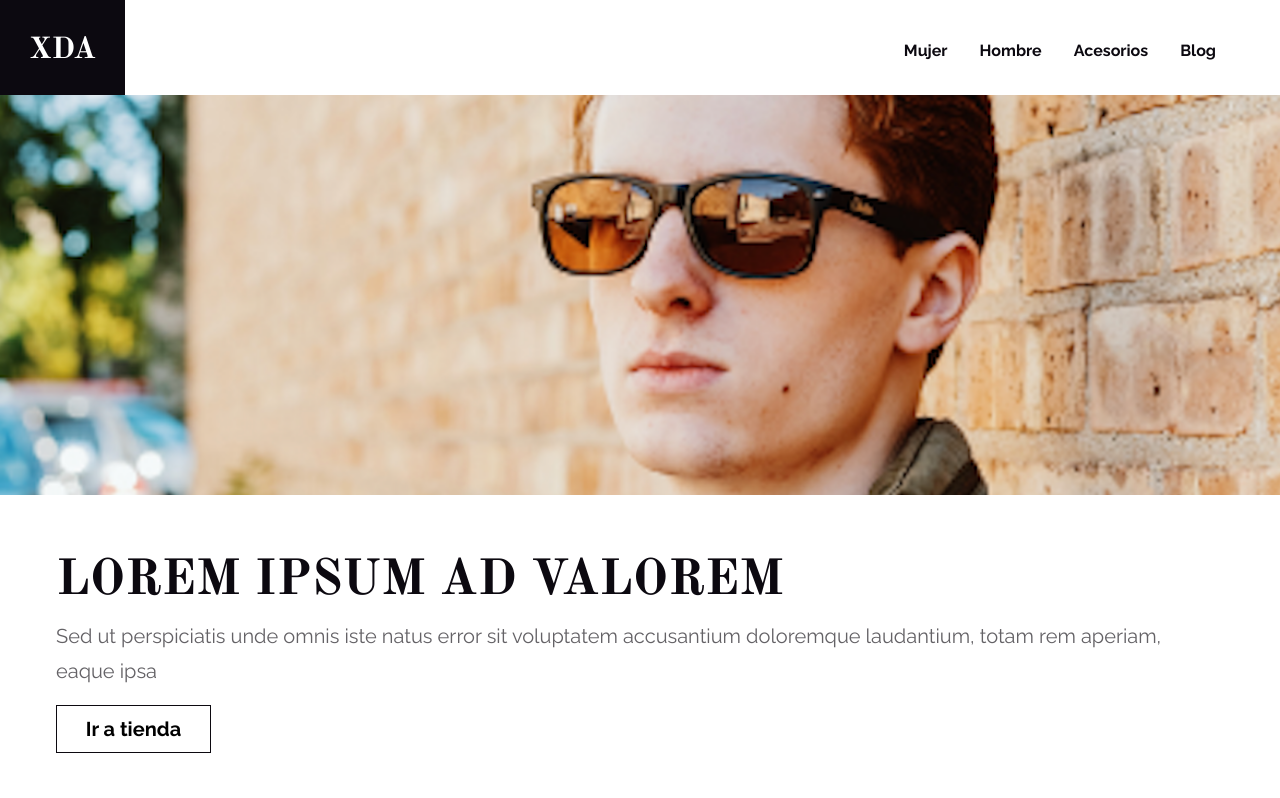
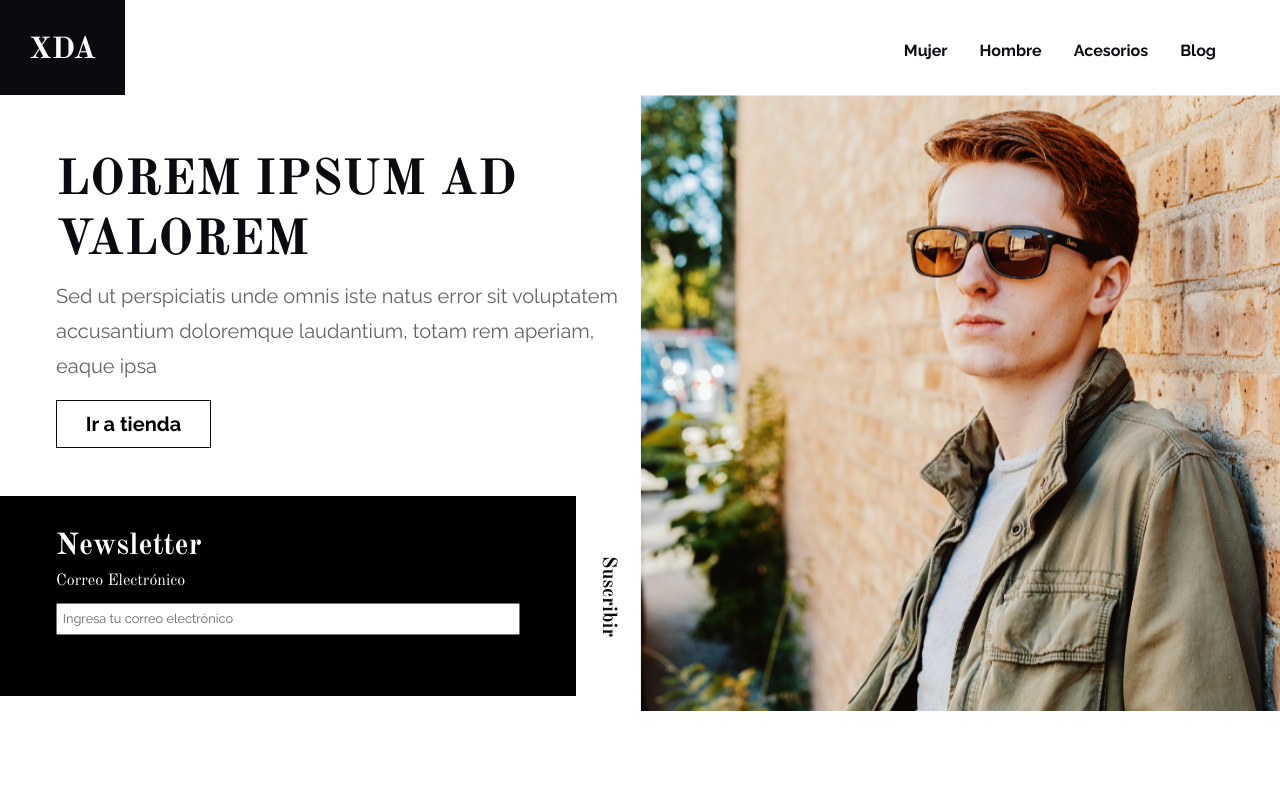
Before and after one commit to FdaPax/Tienda_XDA, a plain HTML site: page index.html in a window 1280 px wide. Shown: the top 798 px of the page. Drawn offline with nearby package versions, Linux system fonts and the light colour scheme.

Commit message:
final V.1

```diff
--- a/assets/sass/components/_inputs.scss
+++ b/assets/sass/components/_inputs.scss
@@ -0,0 +1,9 @@
+.news {
+  input {
+    color: $granite-gray;
+    font-size: 0.8rem;
+    font-family: $raleway;
+    width: 100%;
+    padding: 0.3rem;
+  }
+}
--- a/assets/sass/layout/_main-section.scss
+++ b/assets/sass/layout/_main-section.scss
@@ -27,3 +27,14 @@
     font-size: $x-large + px;
   }
 }
+
+@media only screen and (min-width: 1024px) {
+  .main {
+    &__photo {
+      width: 50%;
+      float: right;
+      height: 37.6rem;
+      background-image: url("../img/desktop-photo.png");
+    }
+  }
+}
--- a/assets/sass/layout/_section-news.scss
+++ b/assets/sass/layout/_section-news.scss
@@ -19,17 +19,28 @@
       padding-bottom: .7rem;
   }
   &__right {
-    background-color: brown;
     width: 10%;
-    @include relative-converter(height, rem, 200, 16);
+    height: 12.5rem;
     position: absolute;
     right: 0;
+
+    writing-mode: vertical-lr;
+    padding: 0.5rem;
+    display: flex;
+    justify-content: center;
+    align-items: center;
+
+    h3 {
+      font-family: $old-standard;
+      color: $smoky-black;
+    background-color: $white;
+    font-weight: $bold;
+    }
   }
-  input {
-    color: $granite-gray;
-    font-size: .8rem;
-    font-family: $raleway;
-    width: 100%;
-    padding: .3rem;
+
+}
+@media only screen and (min-width: 1024px) {
+  .news {
+    width: 50%;
   }
 }
--- a/index.html
+++ b/index.html
@@ -46,9 +46,10 @@
             </div>
         </nav>
     </header>
-
+    <div class="main__photo">
+        <img src="assets/img/desktop-photo.png" alt="">
+    </div>
     <main class="main">
-        <div class="main__photo"></div>
         <div class="main__container">
             <h1 class="main__title">LOREM IPSUM AD VALOREM</h1>
             <h3 class="main__text">Sed ut perspiciatis unde omnis iste natus error sit voluptatem accusantium
@@ -66,6 +67,7 @@
                 <input type="text" name="Ingresa tu correo electrónico" value="Ingresa tu correo electrónico">
             </div>
             <div class="news__right">
+                <h3>Suscribir</h3>
             </div>
         </div>
     </section>
```
Also changed, not shown: assets/css/main.css, assets/img/desktop-photo.png (added), 2 other files.
